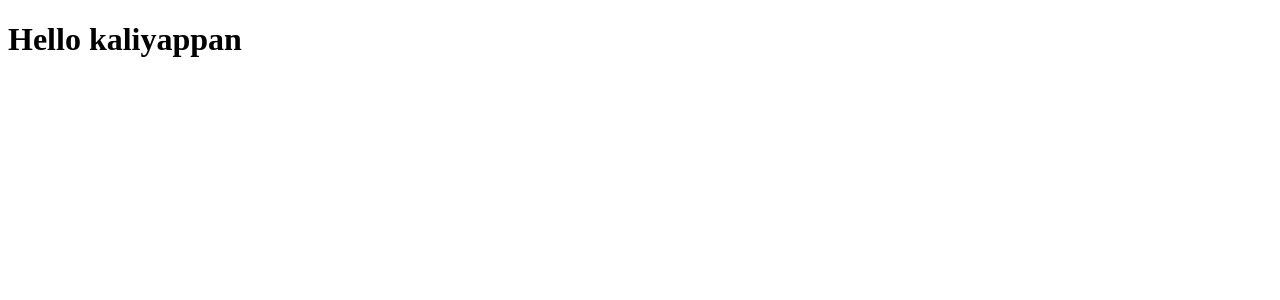
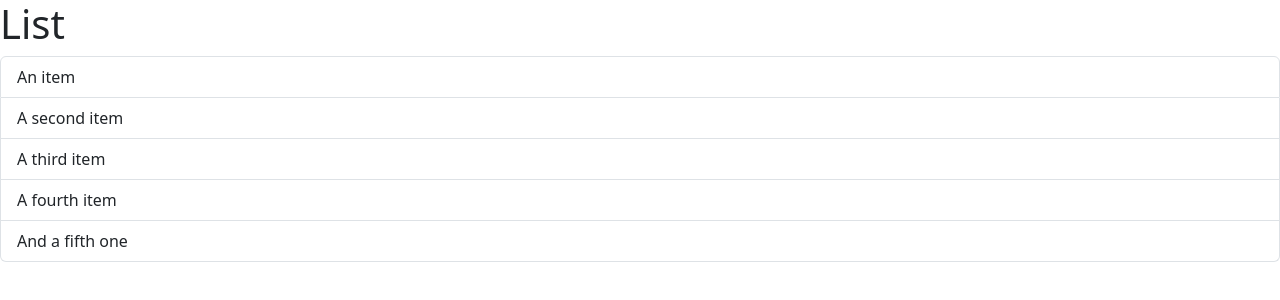
Before and after one commit to Kaliyappan1/React-learn-CRA, a React (Vite) app: page / in a window 1280 px wide. Shown: the top 300 px of the page. Built offline with nearby package versions, Linux system fonts and the light colour scheme.

Commit message:
class name write

```diff
--- a/src/App.tsx
+++ b/src/App.tsx
@@ -1,8 +1,8 @@
-import Message from './Message';
+import ListGroup from "./components/ListGroup";
 
 function App() {
 
-  return <div><Message /></div>
+  return <div><ListGroup /></div>
 }
 
 export default App;
--- /dev/null
+++ b/src/components/ListGroup.tsx
@@ -0,0 +1,16 @@
+function ListGroup() {
+  return (
+    <>
+      <h1>List</h1>
+      <ul className="list-group">
+        <li className="list-group-item">An item</li>
+        <li className="list-group-item">A second item</li>
+        <li className="list-group-item">A third item</li>
+        <li className="list-group-item">A fourth item</li>
+        <li className="list-group-item">And a fifth one</li>
+      </ul>
+    </>
+  );
+}
+
+export default ListGroup;
--- a/src/main.tsx
+++ b/src/main.tsx
@@ -1,7 +1,7 @@
 import React from 'react'
 import ReactDOM from 'react-dom/client'
 import App from './App.tsx'
-import './index.css'
+import 'bootstrap/dist/css/bootstrap.css'
 
 ReactDOM.createRoot(document.getElementById('root')!).render(
   <React.StrictMode>
```
